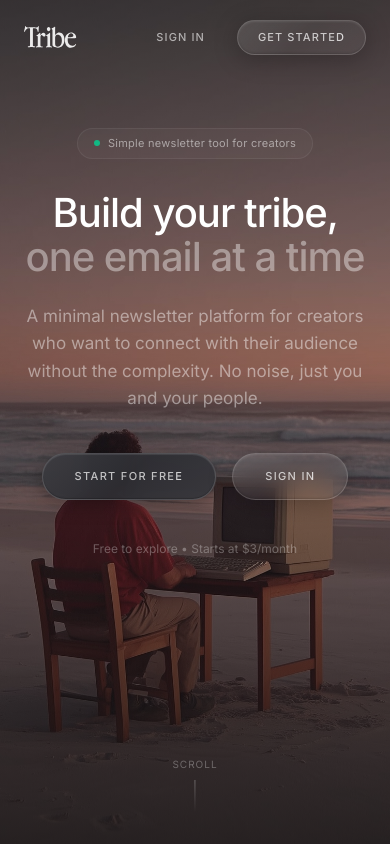
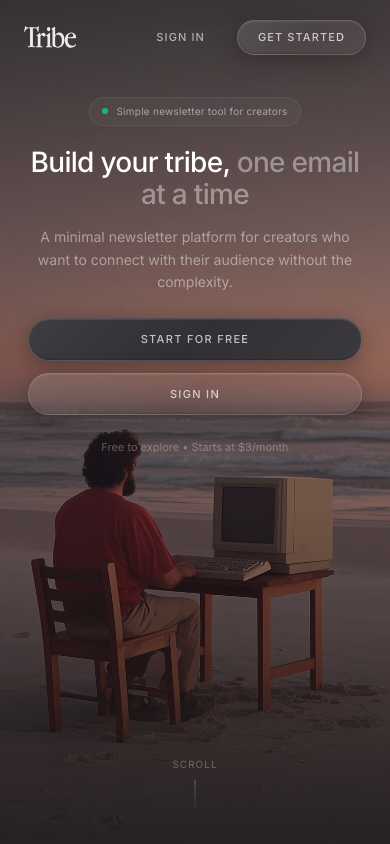
Before and after one commit to matcreates/tribe, a Next.js app: page / in a window 390 px wide. Shown: the top 844 px of the page. Built offline with nearby package versions, Linux system fonts and the light colour scheme; no server answers; a web font is replaced by a local one.

Commit message:
Improve hero section mobile responsiveness: smaller fonts, adjusted spacing

```diff
--- a/src/app/page.tsx
+++ b/src/app/page.tsx
@@ -33,7 +33,7 @@ export default async function LandingPage() {
       </nav>
 
       {/* Hero Section */}
-      <section className="relative min-h-screen flex items-start justify-center px-6 pt-32 overflow-hidden">
+      <section className="relative min-h-screen flex items-start justify-center px-5 sm:px-6 pt-24 sm:pt-32 overflow-hidden">
         {/* Background image */}
         <div
           className="absolute inset-0 bg-cover bg-center bg-no-repeat"
@@ -50,38 +50,38 @@ export default async function LandingPage() {
           }}
         />
 
-        <div className="relative z-10 max-w-3xl mx-auto text-center">
-          <div className="inline-flex items-center gap-2 px-4 py-1.5 rounded-full mb-8 border border-white/[0.06]" style={{ background: 'rgba(255, 255, 255, 0.03)' }}>
+        <div className="relative z-10 max-w-3xl mx-auto text-center px-2">
+          <div className="inline-flex items-center gap-2 px-3 sm:px-4 py-1.5 rounded-full mb-5 sm:mb-8 border border-white/[0.06]" style={{ background: 'rgba(255, 255, 255, 0.03)' }}>
             <span className="w-1.5 h-1.5 rounded-full bg-emerald-400/80" />
-            <span className="text-[11px] text-white/50 tracking-wide">Simple newsletter tool for creators</span>
+            <span className="text-[10px] sm:text-[11px] text-white/50 tracking-wide">Simple newsletter tool for creators</span>
           </div>
 
-          <h1 className="text-[clamp(2.5rem,8vw,4.5rem)] font-medium text-white leading-[1.1] tracking-tight mb-6">
+          <h1 className="text-[1.75rem] sm:text-[2.5rem] md:text-[3.5rem] lg:text-[4rem] font-medium text-white leading-[1.15] sm:leading-[1.1] tracking-tight mb-4 sm:mb-6">
             Build your tribe,{' '}
             <span className="text-white/40">one email at a time</span>
           </h1>
 
-          <p className="text-[17px] text-white/45 leading-relaxed max-w-xl mx-auto mb-10">
-            A minimal newsletter platform for creators who want to connect with their audience without the complexity. No noise, just you and your people.
+          <p className="text-[14px] sm:text-[15px] md:text-[17px] text-white/45 leading-relaxed max-w-xl mx-auto mb-6 sm:mb-10 px-2">
+            A minimal newsletter platform for creators who want to connect with their audience without the complexity.
           </p>
 
-          <div className="flex items-center justify-center gap-4">
+          <div className="flex flex-col sm:flex-row items-center justify-center gap-3 sm:gap-4">
             <Link
               href="/signup"
-              className="px-8 py-3.5 rounded-full text-[11px] font-medium tracking-[0.12em] uppercase btn-glass-primary"
+              className="w-full sm:w-auto px-8 py-3 sm:py-3.5 rounded-full text-[11px] font-medium tracking-[0.12em] uppercase btn-glass-primary"
             >
               <span className="btn-glass-text">Start for free</span>
             </Link>
             <Link
               href="/login"
-              className="px-8 py-3.5 rounded-full text-[11px] font-medium tracking-[0.12em] uppercase btn-glass"
+              className="w-full sm:w-auto px-8 py-3 sm:py-3.5 rounded-full text-[11px] font-medium tracking-[0.12em] uppercase btn-glass"
             >
               <span className="btn-glass-text">Sign in</span>
             </Link>
           </div>
 
           {/* Social proof hint */}
-          <p className="mt-10 text-[12px] text-white/30">
+          <p className="mt-6 sm:mt-10 text-[11px] sm:text-[12px] text-white/30">
             Free to explore • Starts at $3/month
           </p>
         </div>
```
